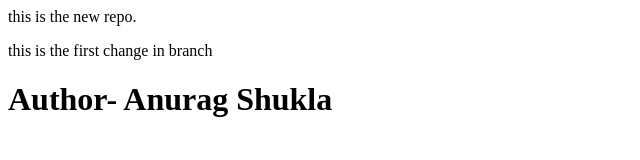
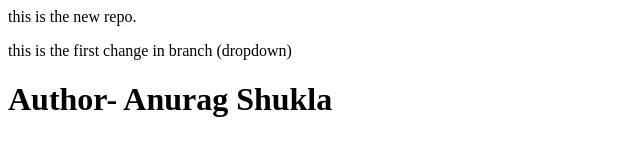
Before and after one commit to AnuragShukla19/LocalRepo, a plain HTML site: page index.html in a window 1280 px wide. Shown: the full height of the page, 0-640 px from the left. Drawn offline with Linux system fonts and the light colour scheme.

Commit message:
add dropdown

```diff
--- a/index.html
+++ b/index.html
@@ -1,3 +1,3 @@
 <p>this is the new repo.</p>
-<p>this is the first change in branch</p>
+<p>this is the first change in branch (dropdown)</p>
 <h1>Author- Anurag Shukla</h1>
```
